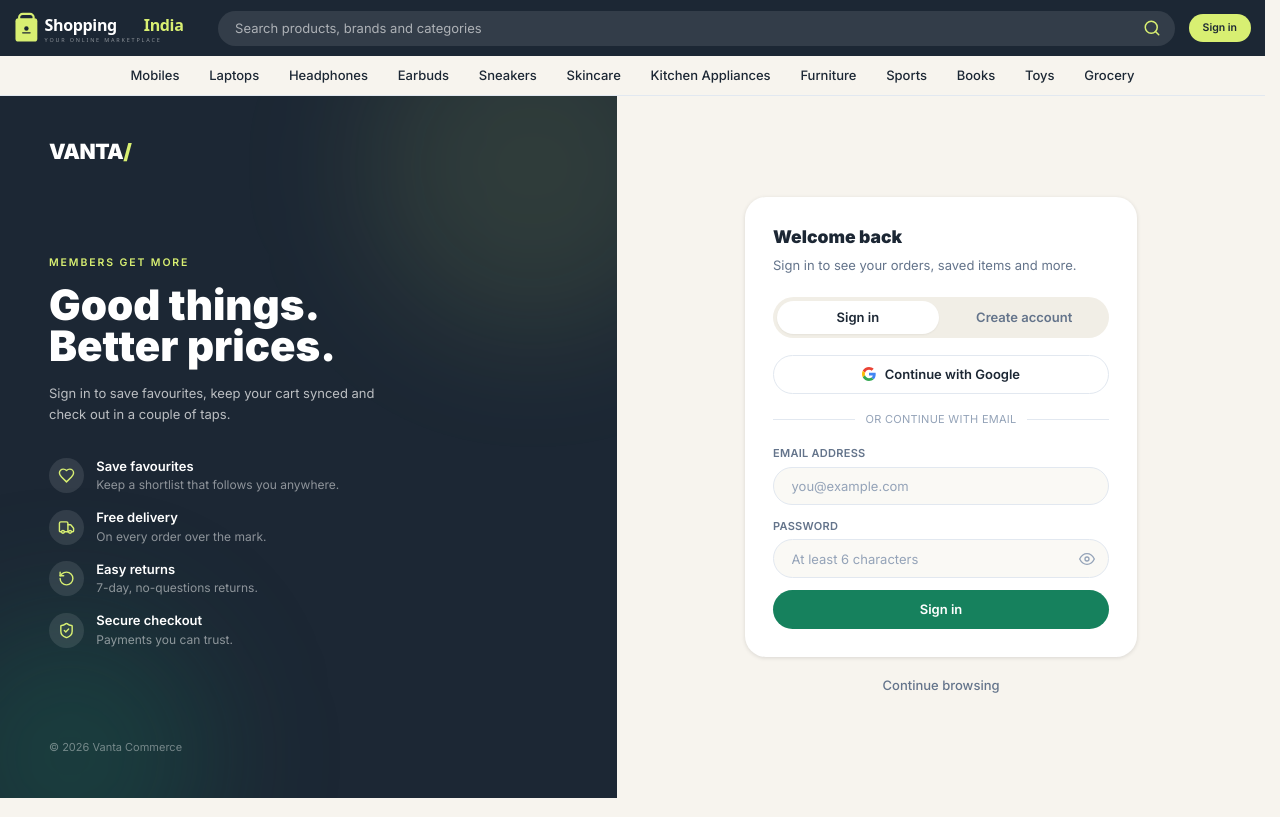
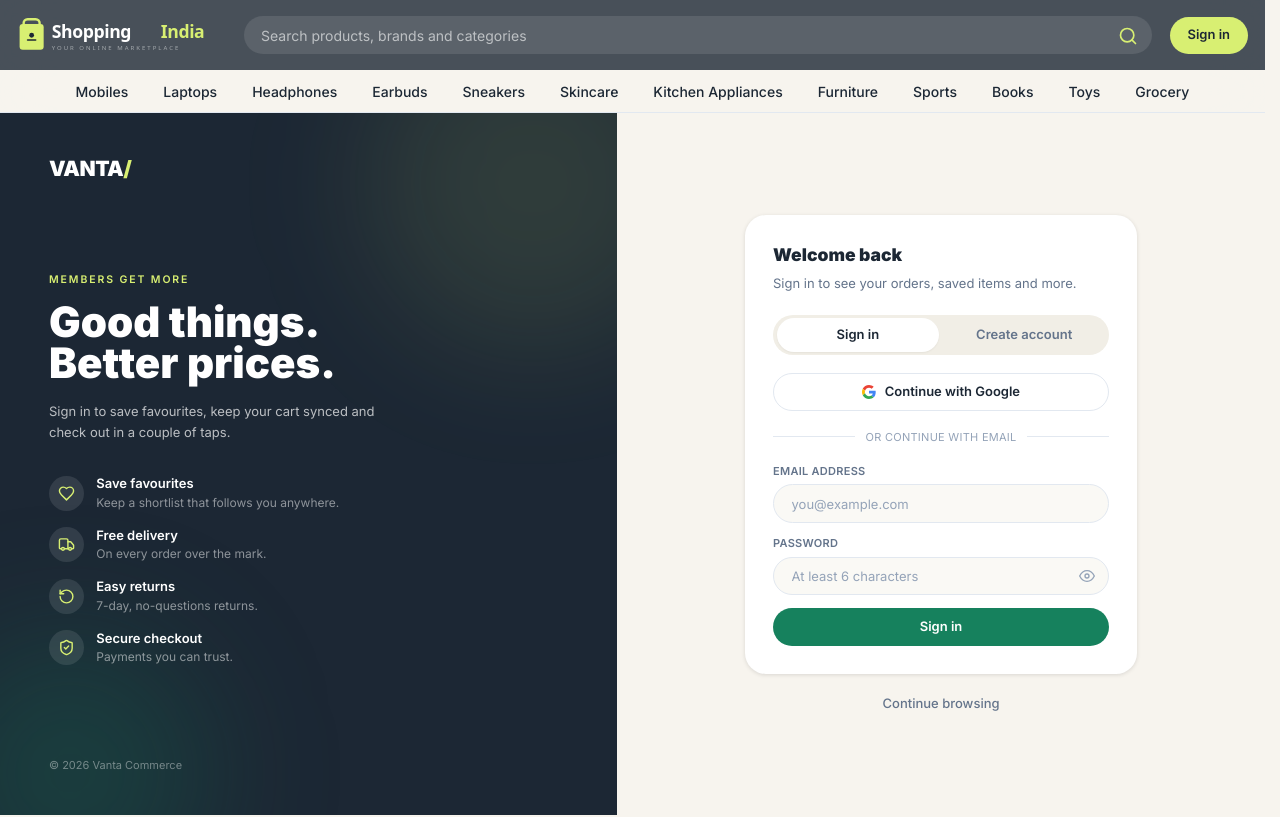
Before and after one commit to Antor-Adhikary1216/E-commerce, a Next.js app in the folder ecommerce-client/: page /login in a window 1280 px wide. Shown: the top 817 px of the page. Built offline with nearby package versions, Linux system fonts and the light colour scheme; no server answers.

Commit message:
Make navbar larger with iOS-style backdrop blur effect

```diff
--- a/ecommerce-client/src/components/site-header.tsx
+++ b/ecommerce-client/src/components/site-header.tsx
@@ -17,33 +17,33 @@ export function SiteHeader() {
 
   return (
     <header className="sticky top-0 z-50">
-      <div className="bg-[#1c2734] text-white">
-        <div className="mx-auto flex h-16 max-w-[1360px] items-center gap-4 px-4">
+      <div className="bg-[#1c2734]/80 text-white backdrop-blur-xl">
+        <div className="mx-auto flex h-20 max-w-[1360px] items-center gap-5 px-5">
           <button className="md:hidden" aria-label="Open navigation">
-            <Menu size={21} />
+            <Menu size={24} />
           </button>
 
           <Link href="/" className="shrink-0">
-            <Logo className="h-10 w-auto" />
+            <Logo className="h-11 w-auto" />
           </Link>
 
           <label className="relative hidden flex-1 md:block">
             <span className="sr-only">Search products</span>
-            <input className="h-10 w-full rounded-full bg-white/10 px-5 pr-11 text-[13px] text-white placeholder:text-white/60" placeholder="Search products, brands and categories" />
-            <Search className="absolute right-4 top-2.5 text-[#d8ef72]" size={18} />
+            <input className="h-11 w-full rounded-full bg-white/10 px-5 pr-11 text-[14px] text-white placeholder:text-white/60" placeholder="Search products, brands and categories" />
+            <Search className="absolute right-4 top-3 text-[#d8ef72]" size={20} />
           </label>
 
-          <div className="ml-auto flex items-center gap-1.5">
+          <div className="ml-auto flex items-center gap-2">
             {signedIn && (
-              <Link href="/wishlist" aria-label="Saved items" className="relative flex h-10 w-10 items-center justify-center rounded-full transition hover:bg-white/10">
-                <Heart size={19} />
+              <Link href="/wishlist" aria-label="Saved items" className="relative flex h-11 w-11 items-center justify-center rounded-full transition hover:bg-white/10">
+                <Heart size={22} />
                 {savedCount > 0 && (
                   <motion.span
                     key={savedCount}
                     initial={{ scale: 0.4 }}
                     animate={{ scale: 1 }}
                     transition={{ type: "spring", stiffness: 520, damping: 20 }}
-                    className="absolute -right-0.5 -top-0.5 flex h-4 min-w-4 items-center justify-center rounded-full bg-[#d8ef72] px-1 text-[10px] font-bold text-[#1c2734]"
+                    className="absolute -right-0.5 -top-0.5 flex h-5 min-w-5 items-center justify-center rounded-full bg-[#d8ef72] px-1 text-[11px] font-bold text-[#1c2734]"
                   >
                     {savedCount}
                   </motion.span>
@@ -52,15 +52,15 @@ export function SiteHeader() {
             )}
 
             {signedIn && (
-              <Link href="/cart" aria-label="Cart" className="relative flex h-10 w-10 items-center justify-center rounded-full transition hover:bg-white/10">
-                <ShoppingCart size={19} />
+              <Link href="/cart" aria-label="Cart" className="relative flex h-11 w-11 items-center justify-center rounded-full transition hover:bg-white/10">
+                <ShoppingCart size={22} />
                 {cartCount > 0 && (
                   <motion.span
                     key={cartCount}
                     initial={{ scale: 0.4 }}
                     animate={{ scale: 1 }}
                     transition={{ type: "spring", stiffness: 520, damping: 20 }}
-                    className="absolute -right-0.5 -top-0.5 flex h-4 min-w-4 items-center justify-center rounded-full bg-[#d8ef72] px-1 text-[10px] font-bold text-[#1c2734]"
+                    className="absolute -right-0.5 -top-0.5 flex h-5 min-w-5 items-center justify-center rounded-full bg-[#d8ef72] px-1 text-[11px] font-bold text-[#1c2734]"
                   >
                     {cartCount}
                   </motion.span>
@@ -69,19 +69,19 @@ export function SiteHeader() {
             )}
 
             {signedIn && (
-              <Link href="/account" aria-label="My account" className="flex h-10 w-10 items-center justify-center overflow-hidden rounded-full transition hover:ring-2 hover:ring-white/20">
+              <Link href="/account" aria-label="My account" className="flex h-11 w-11 items-center justify-center overflow-hidden rounded-full transition hover:ring-2 hover:ring-white/20">
                 {user?.photoURL ? (
                   <img src={user.photoURL} alt="" className="h-full w-full rounded-full object-cover" />
                 ) : (
-                  <div className="flex h-10 w-10 items-center justify-center rounded-full bg-[#d8ef72] text-[#1c2734]">
-                    <UserRound size={19} />
+                  <div className="flex h-11 w-11 items-center justify-center rounded-full bg-[#d8ef72] text-[#1c2734]">
+                    <UserRound size={22} />
                   </div>
                 )}
               </Link>
             )}
 
             {!signedIn && (
-              <Link href="/login" className="rounded-full bg-[#d8ef72] px-4 py-2 text-xs font-semibold text-[#1c2734] transition hover:scale-105">
+              <Link href="/login" className="rounded-full bg-[#d8ef72] px-5 py-2.5 text-[13px] font-semibold text-[#1c2734] transition hover:scale-105">
                 Sign in
               </Link>
             )}
@@ -89,11 +89,11 @@ export function SiteHeader() {
         </div>
       </div>
 
-      <nav aria-label="Primary categories" className="hidden border-b bg-[#f7f4ee] md:block">
-        <ul className="mx-auto flex h-11 max-w-[1360px] items-center justify-center gap-2.5 overflow-x-auto px-3">
+      <nav aria-label="Primary categories" className="hidden border-b bg-[#f7f4ee]/80 backdrop-blur-xl md:block">
+        <ul className="mx-auto flex h-12 max-w-[1360px] items-center justify-center gap-3 overflow-x-auto px-4">
           {nav.map((item) => (
             <li key={item} className="shrink-0">
-              <Link href={`/shop?category=${encodeURIComponent(item)}`} className="whitespace-nowrap rounded-full px-3 py-1.5 text-[13px] font-medium hover:bg-[#e5ead9] hover:text-[#16815d]">
+              <Link href={`/shop?category=${encodeURIComponent(item)}`} className="whitespace-nowrap rounded-full px-3.5 py-2 text-[14px] font-medium hover:bg-[#e5ead9] hover:text-[#16815d]">
                 {item}
               </Link>
             </li>
```
